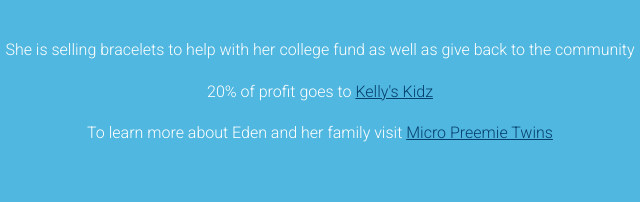
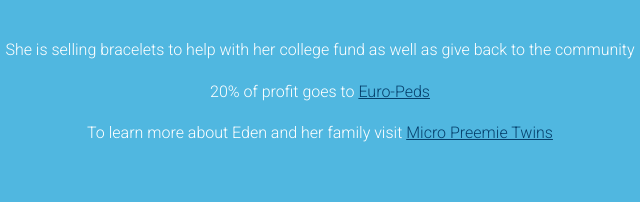
Before and after one commit to pinkhominid/edensbandz, a website: page index.html in a window 1280 px wide. Shown: the part 1658-1860 px from the top of the page, 320-960 px from the left. Drawn offline with Linux system fonts and the light colour scheme.

Commit message:
switch donation to europeds

```diff
--- a/index.html
+++ b/index.html
@@ -124,7 +124,7 @@
     <h2>Eden is a sweet girl with cerebral palsy who recently learned how to make rubber band bracelets with a loom</h2>
     <iframe width="315" height="420" src="//www.youtube.com/embed/bIdntqqB7uw?rel=0" frameborder="0" allowfullscreen></iframe>
     <p>She is selling bracelets to help with her college fund as well as give back to the community</p>
-    <p>20% of profit goes to <a href="http://kellyskidz.net" target="_blank">Kelly's Kidz</a></p>
+    <p>20% of profit goes to <a href="http://www.europeds.org/" target="_blank">Euro-Peds</a></p>
     <p>To learn more about Eden and her family visit <a href="http://micropreemietwins.com" target="_blank">Micro Preemie Twins</a></p>
   </section>
   <section class="gallery">
```
